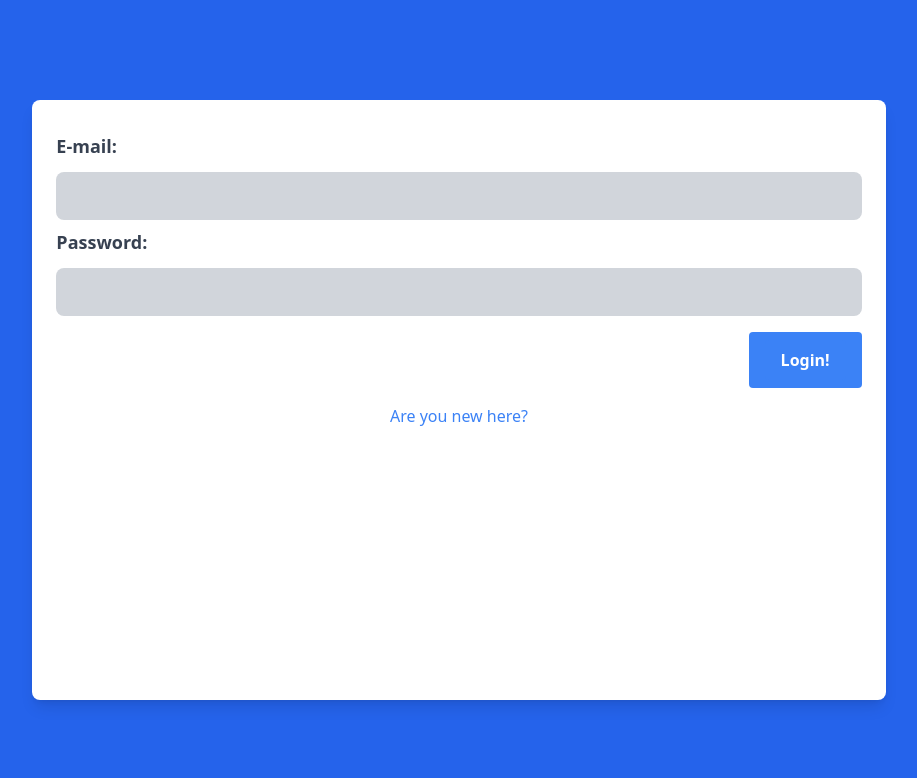
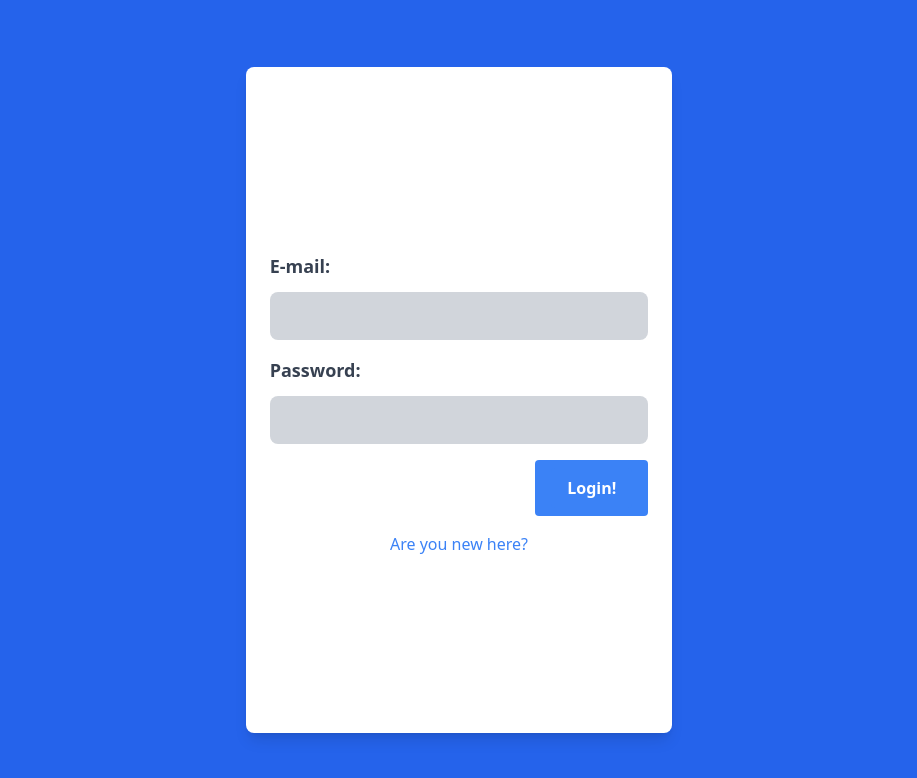
Before and after one commit to pjc1991/uniwiki, a Vue app in the folder frontend/: page / in a window 1280 px wide. Shown: the top 778 px of the page, without its empty margins (181-1098 px from the left). Built offline with nearby package versions, Linux system fonts and the light colour scheme; no server answers.

Commit message:
FEAT : improve design

```diff
--- a/frontend/src/App.vue
+++ b/frontend/src/App.vue
@@ -1,12 +1,27 @@
 <template>
-  <div class="bg-blue-600 flex items-center justify-center h-screen">
-
+  <div class="bg-blue-600 flex items-center justify-center h-screen transition-all duration-200 ease-in-out">
     <div
         v-if="!loading"
-        class="bg-white text-black p-6 rounded-lg shadow-lg w-2/3 h-3/4">
-      <Login v-if="!loggedIn && !signup" @get-logged-in="loginCheck" @set-signup="setSignup"></Login>
-      <Wiki v-if="loggedIn" :user="user" @get-logged-in="loginCheck"></Wiki>
-      <Signup v-if="signup" @set-signup="setSignup"></Signup>
+        class="main-container bg-white text-black p-6 rounded-lg shadow-lg w-full md:w-2/3 lg:w-1/2 xl:w-1/3 h-5/6 transition-all duration-200 ease-in-out">
+      <Login
+        v-if="!loggedIn && !signup"
+        @get-logged-in="loginCheck"
+        @set-signup="setSignup"
+        class="login-component">
+      </Login>
+
+      <Wiki
+        v-if="loggedIn"
+        :user="user"
+        @get-logged-in="loginCheck"
+        class="wiki-component">
+      </Wiki>
+
+      <Signup
+        v-if="signup"
+        @set-signup="setSignup"
+        class="signup-component">
+      </Signup>
     </div>
   </div>
 </template>
--- a/frontend/src/components/Login.vue
+++ b/frontend/src/components/Login.vue
@@ -1,25 +1,41 @@
 <template>
-  <div class="content-center">
-    <form @submit.prevent="login">
-      <BasicForm :name="'email'" :description="'E-mail'" v-model="email"></BasicForm>
-      <BasicForm :name="'password'" :description="'Password'" :is-secret="true" v-model="password"></BasicForm>
+  <div class="flex flex-col items-center justify-center h-full">
+    <form @submit.prevent="login" class="w-full max-w-md">
+      <BasicForm
+        :name="'email'"
+        :description="'E-mail'"
+        v-model="email"
+        class="mb-4"
+      >
+      </BasicForm>
+
+      <BasicForm
+        :name="'password'"
+        :description="'Password'"
+        :is-secret="true"
+        v-model="password"
+        class="mb-4"
+      >
+      </BasicForm>
+
       <div class="flex justify-end">
         <BasicButton
-            type="submit"
-            class="mt-4 bg-blue-500 hover:bg-blue-700 text-white font-bold
-            py-2 px-4 rounded"
+          type="submit"
+          class="bg-blue-500 hover:bg-blue-700 text-white font-bold py-2 px-4 rounded focus:outline-none focus:shadow-outline"
         >
           Login!
         </BasicButton>
       </div>
     </form>
-    <div class="justify-center flex">
-      <p class="mt-4 text-blue-500 hover:text-blue-800 cursor-pointer"
-         @click="toggleSignup">
+
+    <div class="mt-4">
+      <p
+        class="text-blue-500 hover:text-blue-800 cursor-pointer"
+        @click="toggleSignup"
+      >
         Are you new here?
       </p>
     </div>
-
   </div>
 </template>
 
--- a/frontend/src/components/Wiki.vue
+++ b/frontend/src/components/Wiki.vue
@@ -41,18 +41,26 @@ export default defineComponent({
 <template>
 <div class="wiki-main h-full flex flex-col">
   <div class="wiki-main-content flex flex-grow">
-        <WikiSideMenu></WikiSideMenu>
-        <WikiCurrentPage></WikiCurrentPage>
+    <WikiSideMenu class="wiki-side-menu-component"></WikiSideMenu>
+    <WikiCurrentPage class="wiki-current-page-component"></WikiCurrentPage>
   </div>
-      <div class="justify-start mt-5">
+
+  <div class="flex flex-col items-start mt-5">
     <p class="text-gray-700 text-base mb-4 truncate hover:underline font-serif">
       Yes I'm logged in as {{ user.email }}
     </p>
   </div>
-      <div class="wiki-main-button flex justify-end">
-        <BasicButton @click="signOff" :description="'Sign off'"></BasicButton>
+
+  <div class="wiki-main-button flex justify-end mt-auto">
+    <BasicButton
+      @click="signOff"
+      :description="'Sign off'"
+      class="bg-blue-500 hover:bg-blue-700 text-white font-bold py-2 px-4 rounded focus:outline-none focus:shadow-outline"
+    >
+    </BasicButton>
   </div>
 </div>
+
 </template>
 
 <style scoped>
--- a/frontend/src/components/WikiCurrentPage.vue
+++ b/frontend/src/components/WikiCurrentPage.vue
@@ -16,8 +16,8 @@ export default defineComponent({
 <template>
   <div class="flex flex-col w-3/4">
     <textarea
-        class="w-full h-full border border-gray-400 rounded-lg px-4 py-2 bg-gray-200 resize-none focus:outline-none"
-    >this is wiki content</textarea>
+        class="w-full h-full border border-gray-200 rounded-lg px-4 py-2 bg-gray-200 resize-none focus:outline-none font-serif overscroll-auto"
+    >This is wiki contents.</textarea>
   </div>
 </template>
 
--- a/frontend/src/components/WikiListItem.vue
+++ b/frontend/src/components/WikiListItem.vue
@@ -10,12 +10,12 @@ export default defineComponent({
 </script>
 
 <template>
-  <div class="flex w-full">
-    <div class="justify-between items-center bg-gray-200 rounded p-2 my-2">
-      <p class="text-gray-700 truncate hover:underline">
-        {{ item.description }}
-      </p>
-    </div>
+  <div
+      class="flex justify-between items-center bg-gray-200 rounded p-2 my-2 cursor-pointer hover:bg-gray-300 transition ease-in-out duration-150">
+    <p
+        class="text-gray-700 truncate hover:underline font-serif">
+      {{ item.description }}
+    </p>
   </div>
 </template>
 
```
Lines whose indentation alone changed are shown as unchanged.
